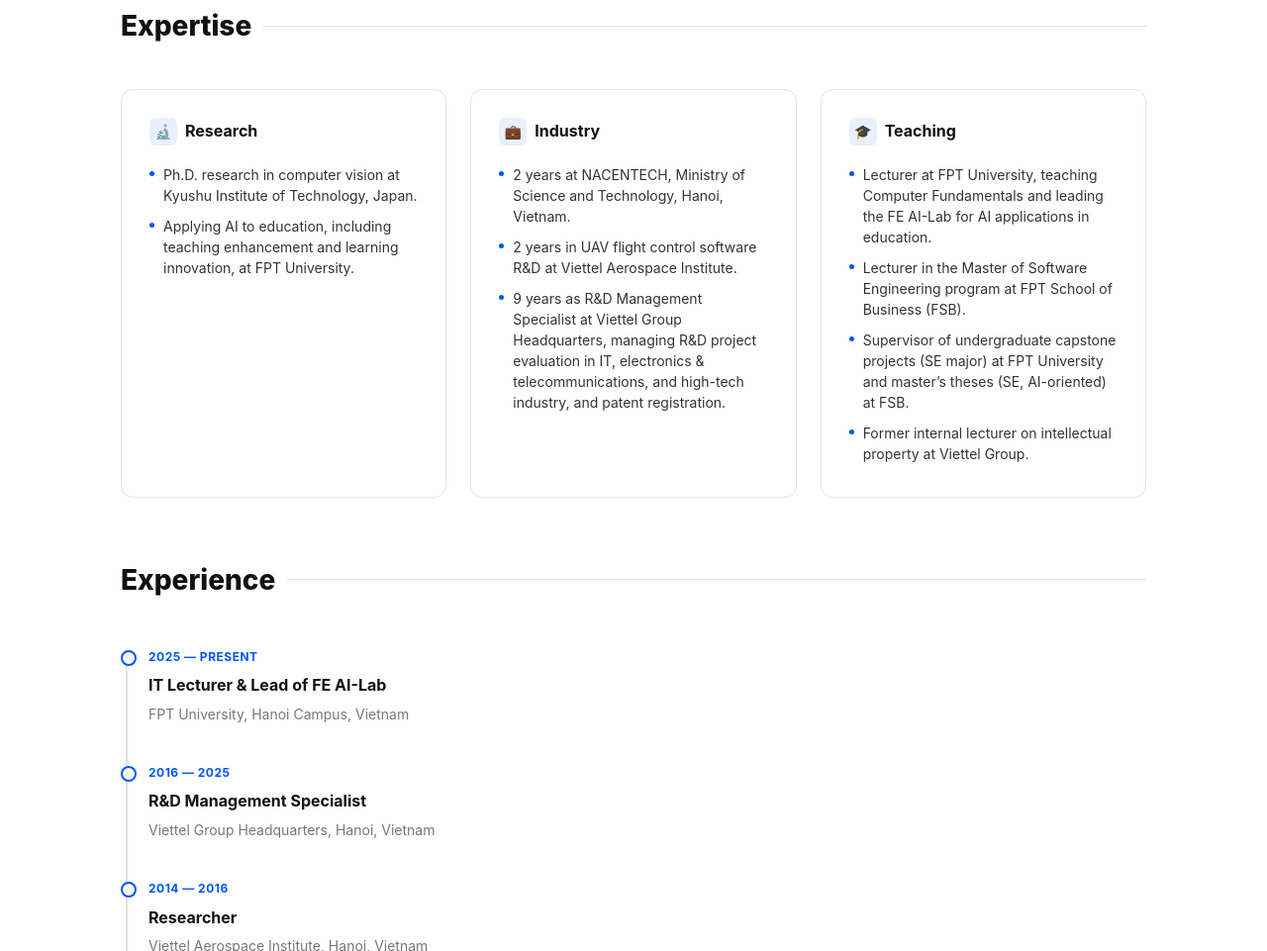
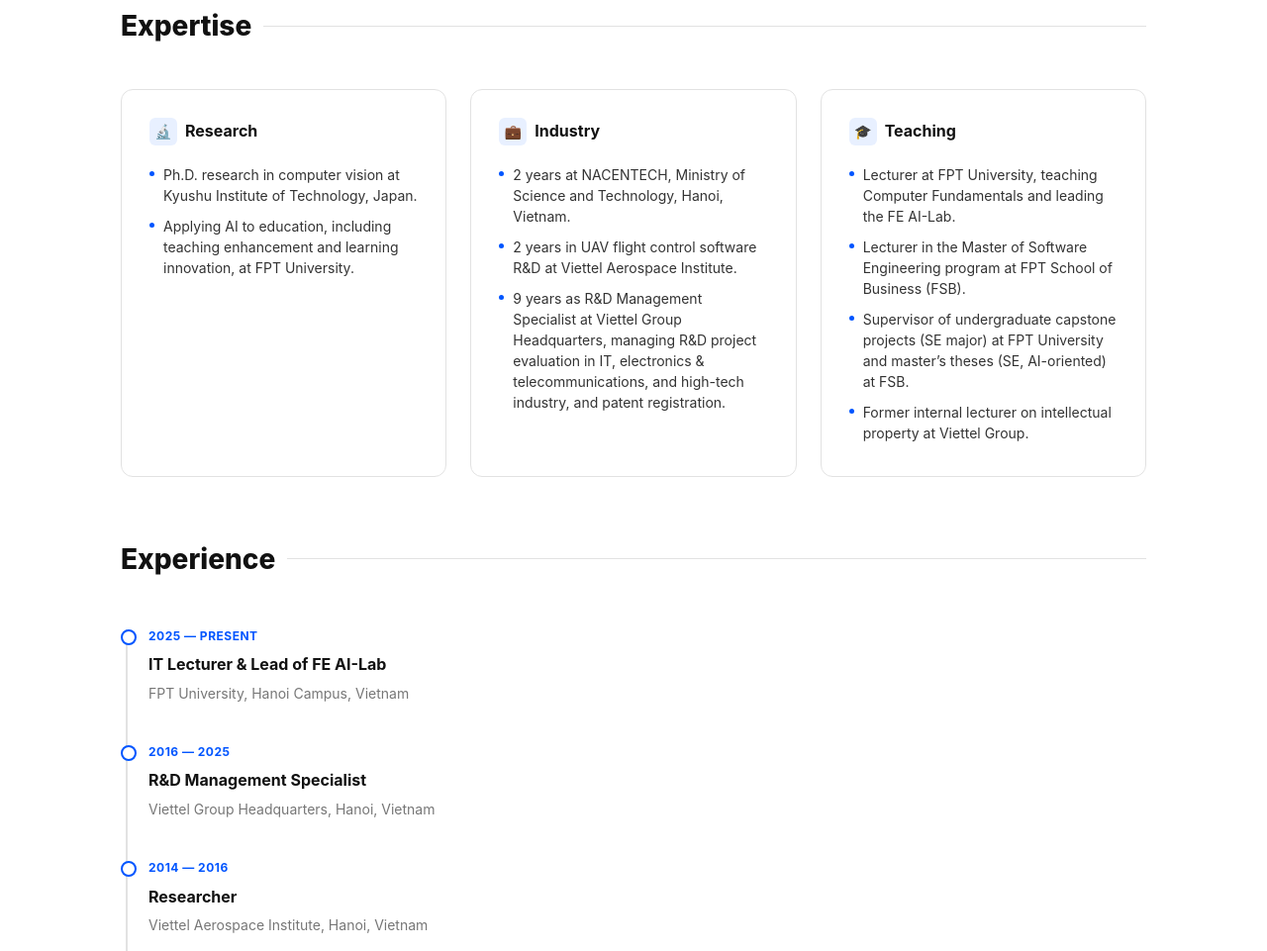
Before and after one commit to drtrunghieubui/buitrunghieu.github.io, a plain HTML site: page index.html in a window 1280 px wide. Shown: the part 1337-2298 px from the top of the page at 99% size. Drawn offline with Linux system fonts and the light colour scheme.

Commit message:
Add files via upload

```diff
--- a/index.html
+++ b/index.html
@@ -859,7 +859,7 @@
         <div class="exp-card">
           <h3><span class="icon">&#127891;</span> Teaching</h3>
           <ul>
-            <li>Lecturer at FPT University, teaching Computer Fundamentals and leading the FE AI-Lab for AI applications in education.</li>
+            <li>Lecturer at FPT University, teaching Computer Fundamentals and leading the FE AI-Lab.</li>
             <li>Lecturer in the Master of Software Engineering program at FPT School of Business (FSB).</li>
             <li>Supervisor of undergraduate capstone projects (SE major) at FPT University and master&rsquo;s theses (SE, AI-oriented) at FSB.</li>
             <li>Former internal lecturer on intellectual property at Viettel Group.</li>
```
